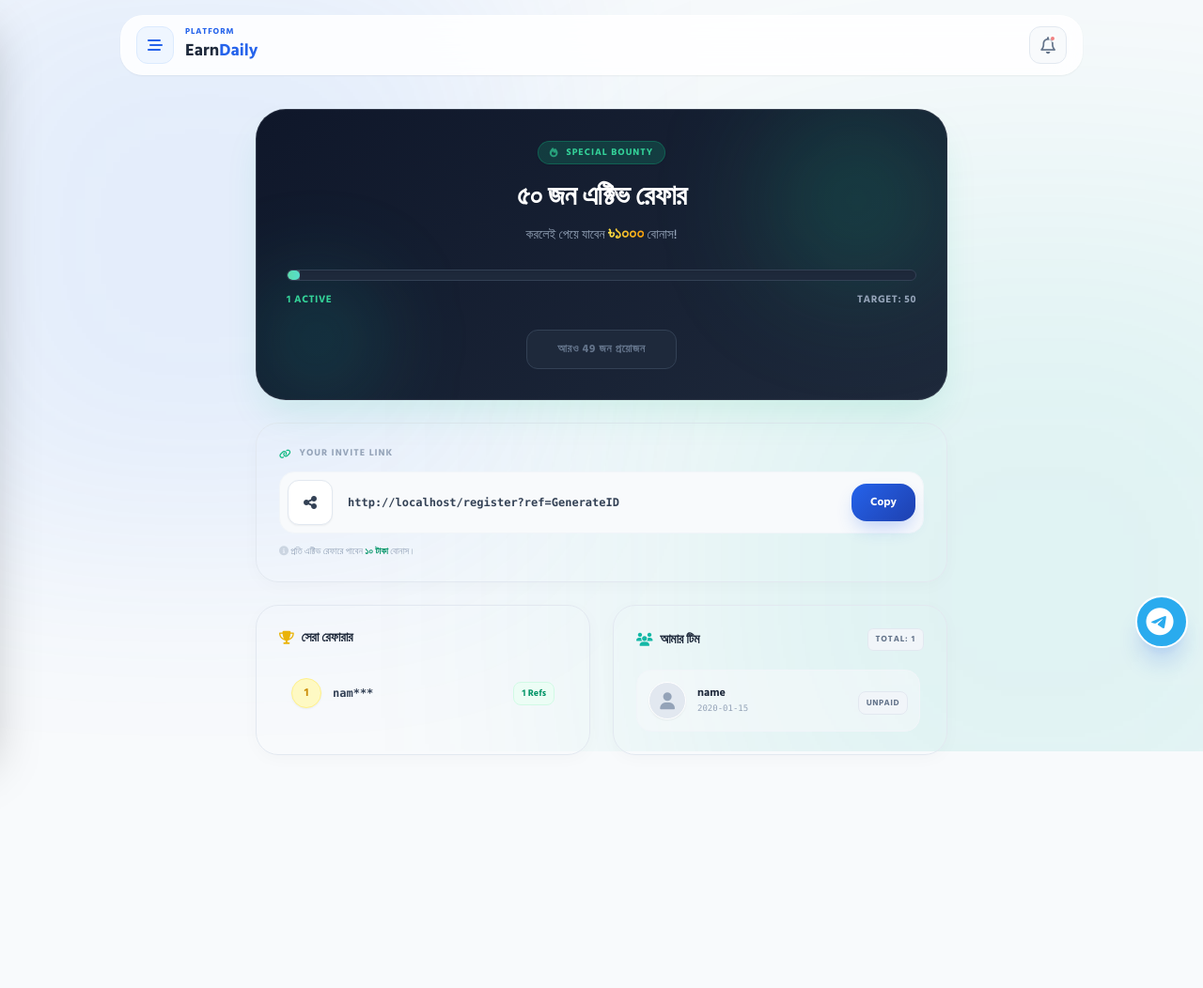
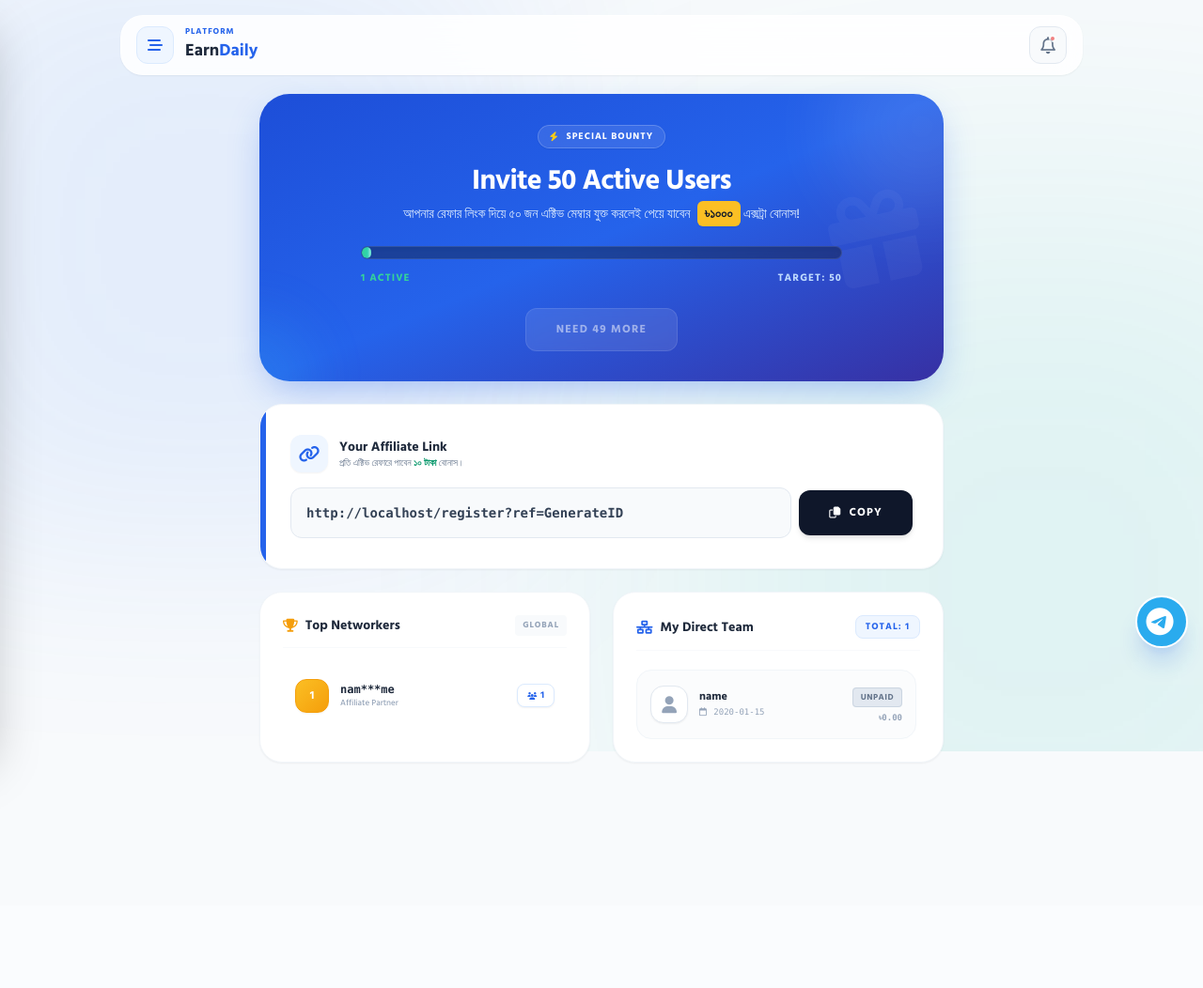
Before and after one commit to hoingut/oayrbackup, a Flask app: template templates/referrals.html in a window 1280 px wide. Shown: the whole page at 94% size. After the commit the page ends 812 px from the top, so only its background shows below. Run offline with Flask 3, Linux system fonts and the light colour scheme; the template is opened without the code that fills it: most values are stand-ins (such as "Sample title", 1, 10 or a date in 2020); data that the repository does not hold is empty; parts of the project's set-up code (start-up, migrations or seed data) failed here and were passed over; some libraries are stand-ins or nearby versions.

Commit message:
Update referrals.html

```diff
--- a/templates/referrals.html
+++ b/templates/referrals.html
@@ -2,167 +2,195 @@
 {% block content %}
 
 <style>
-    .fade-up { animation: fadeUp 0.6s cubic-bezier(0.16, 1, 0.3, 1) forwards; opacity: 0; transform: translateY(20px); }
-    @keyframes fadeUp { to { opacity: 1; transform: translateY(0); } }
+    /* Premium Entry Animations */
+    .fade-in-up { animation: fadeInUp 0.6s cubic-bezier(0.16, 1, 0.3, 1) forwards; opacity: 0; transform: translateY(20px); }
+    @keyframes fadeInUp { to { opacity: 1; transform: translateY(0); } }
 
-    .premium-dark-card {
-        background: linear-gradient(145deg, #0F172A 0%, #1E293B 100%);
-        border: 1px solid rgba(255, 255, 255, 0.1);
-        box-shadow: 0 20px 40px -10px rgba(16, 185, 129, 0.15);
+    /* Custom Scrollbar for Team List */
+    .team-scroll::-webkit-scrollbar { width: 4px; }
+    .team-scroll::-webkit-scrollbar-thumb { background: #CBD5E1; border-radius: 10px; }
+
+    /* Animated Progress Bar */
+    .progress-glow {
         position: relative;
         overflow: hidden;
     }
-
-    .gold-gradient {
-        background: linear-gradient(to right, #FDE047, #F59E0B);
-        -webkit-background-clip: text;
-        -webkit-text-fill-color: transparent;
+    .progress-glow::after {
+        content: ''; position: absolute; top: 0; left: -100%; width: 50%; height: 100%;
+        background: linear-gradient(90deg, transparent, rgba(255,255,255,0.4), transparent);
+        animation: progressShine 2s infinite;
     }
+    @keyframes progressShine { 100% { left: 200%; } }
 </style>
 
-<div class="max-w-3xl mx-auto space-y-6 fade-up pb-32 pt-4">
+<div class="max-w-4xl mx-auto space-y-6 fade-in-up pb-8 px-1">
 
-    <!-- 1. CAMPAIGN BANNER (Dark Premium) -->
-    <div class="premium-dark-card rounded-[32px] p-8 text-white text-center">
-        <!-- Ambient Glow -->
-        <div class="absolute top-0 right-0 w-48 h-48 bg-emerald-500/20 rounded-full blur-[60px] pointer-events-none"></div>
-        <div class="absolute bottom-0 left-0 w-32 h-32 bg-teal-500/20 rounded-full blur-[50px] pointer-events-none"></div>
+    <!-- ==========================================
+         1. SPECIAL BOUNTY BANNER (Corporate Blue)
+    ========================================== -->
+    <div class="bg-gradient-to-br from-blue-700 via-blue-600 to-indigo-800 rounded-[32px] p-8 text-white text-center relative overflow-hidden shadow-[0_15px_40px_-10px_rgba(37,99,235,0.4)]">
 
-        <div class="relative z-10">
-            <div class="inline-flex items-center gap-2 bg-emerald-500/20 text-emerald-400 px-3 py-1 rounded-full text-[10px] font-black uppercase tracking-widest border border-emerald-500/30 mb-4 shadow-sm">
-                <i class="fa-solid fa-fire animate-pulse"></i> Special Bounty
+        <!-- Abstract Orbs -->
+        <div class="absolute top-[-20%] right-[-10%] w-48 h-48 bg-white opacity-10 rounded-full blur-[40px] pointer-events-none"></div>
+        <div class="absolute bottom-[-20%] left-[-10%] w-32 h-32 bg-sky-400 opacity-20 rounded-full blur-[30px] pointer-events-none"></div>
+        <i class="fa-solid fa-gift absolute right-6 top-1/2 transform -translate-y-1/2 text-8xl opacity-[0.03] pointer-events-none -rotate-12"></i>
+
+        <div class="relative z-10 max-w-lg mx-auto">
+            <div class="inline-flex items-center gap-2 bg-white/10 text-white px-3 py-1 rounded-full text-[10px] font-black uppercase tracking-widest border border-white/20 mb-4 shadow-sm backdrop-blur-md">
+                <i class="fa-solid fa-bolt text-yellow-400"></i> Special Bounty
             </div>
 
-            <h2 class="text-3xl font-black mb-2 tracking-tight">৫০ জন এক্টিভ রেফার</h2>
-            <p class="text-sm text-slate-400 font-medium mb-6">করলেই পেয়ে যাবেন <span class="gold-gradient font-black text-lg">৳১০০০</span> বোনাস!</p>
+            <h2 class="text-3xl font-black mb-2 tracking-tight">Invite 50 Active Users</h2>
+            <p class="text-sm text-blue-100 font-medium mb-6">আপনার রেফার লিংক দিয়ে ৫০ জন এক্টিভ মেম্বার যুক্ত করলেই পেয়ে যাবেন <span class="bg-amber-400 text-slate-900 px-2 py-0.5 rounded-md font-black text-sm shadow-sm ml-1">৳১০০০</span> এক্সট্রা বোনাস!</p>
 
             <!-- Progress Bar -->
-            <div class="w-full bg-slate-800 rounded-full h-3 mb-3 border border-slate-700 overflow-hidden shadow-inner">
-                <div class="bg-gradient-to-r from-emerald-400 to-teal-400 h-full rounded-full transition-all duration-1000 ease-out relative"
-                     style="width: {{ (active_count / 50) * 100 }}%">
-                     <!-- Shine effect on bar -->
-                     <div class="absolute top-0 left-0 w-full h-full bg-white/20 animate-[shimmer_2s_infinite]"></div>
+            <div class="w-full bg-slate-900/40 rounded-full h-3.5 mb-3 border border-white/10 overflow-hidden shadow-inner backdrop-blur-sm">
+                <div class="bg-gradient-to-r from-emerald-400 to-teal-400 h-full rounded-full transition-all duration-1000 ease-out progress-glow"
+                     style="width: {{ (active_count / 50) * 100 if active_count < 50 else 100 }}%">
                 </div>
             </div>
 
-            <div class="flex justify-between text-[11px] font-black text-slate-400 uppercase tracking-wider mb-6">
+            <div class="flex justify-between text-[11px] font-black text-blue-200 uppercase tracking-widest mb-6">
                 <span class="text-emerald-400">{{ active_count }} Active</span>
                 <span>Target: 50</span>
             </div>
 
+            <!-- Action Button -->
             {% if active_count >= 50 %}
-                <a href="https://wa.me/8801894577178" target="_blank" class="btn-emerald text-white px-8 py-3 rounded-xl text-sm font-black shadow-lg inline-flex items-center gap-2 animate-bounce">
-                    <i class="fa-solid fa-gift"></i> পুরস্কার দাবি করুন
+                <a href="https://t.me/payrsrp" target="_blank" class="bg-gradient-to-r from-amber-400 to-amber-500 text-slate-900 px-8 py-3.5 rounded-xl text-sm font-black shadow-lg shadow-amber-500/30 inline-flex items-center gap-2 animate-bounce border border-amber-300">
+                    <i class="fa-solid fa-gift"></i> Claim Reward
                 </a>
             {% else %}
-                <button disabled class="bg-slate-800 text-slate-500 border border-slate-700 px-8 py-3 rounded-xl text-xs font-black cursor-not-allowed uppercase tracking-wider">
-                    আরও {{ 50 - active_count }} জন প্রয়োজন
+                <button disabled class="bg-white/10 text-white/50 border border-white/10 px-8 py-3.5 rounded-xl text-xs font-black cursor-not-allowed uppercase tracking-widest backdrop-blur-sm">
+                    Need {{ 50 - active_count }} More
                 </button>
             {% endif %}
         </div>
     </div>
 
-    <!-- 2. COPY LINK SECTION -->
-    <div class="clean-card p-6">
-        <label class="text-[10px] font-black text-slate-400 mb-3 block uppercase tracking-widest flex items-center gap-2">
-            <i class="fa-solid fa-link text-emerald-500"></i> Your Invite Link
-        </label>
+    <!-- ==========================================
+         2. COPY LINK SECTION (Minimalist)
+    ========================================== -->
+    <div class="bg-white p-6 sm:p-8 rounded-[24px] shadow-sm border border-slate-100 relative overflow-hidden group">
+        <div class="absolute left-0 top-0 bottom-0 w-1.5 bg-blue-600"></div>
 
-        <div class="flex items-center gap-2 bg-slate-50 p-2 rounded-2xl border border-slate-100">
-            <div class="h-12 w-12 bg-white text-slate-700 rounded-xl flex items-center justify-center shadow-sm border border-slate-200 flex-shrink-0">
-                <i class="fa-solid fa-share-nodes"></i>
+        <div class="flex items-center gap-3 mb-4">
+            <div class="h-10 w-10 bg-blue-50 text-blue-600 rounded-xl flex items-center justify-center text-lg shadow-sm">
+                <i class="fa-solid fa-link"></i>
             </div>
-            <input type="text" id="refLink" value="..." class="bg-transparent text-xs font-bold text-slate-700 w-full outline-none font-mono truncate px-2" readonly>
-            <button onclick="copyRef(this)" class="btn-emerald text-white px-5 py-3 rounded-xl text-xs font-black shadow-md active:scale-95 transition flex-shrink-0">
-                Copy
+            <div>
+                <h3 class="font-bold text-slate-800 text-sm">Your Affiliate Link</h3>
+                <p class="text-[10px] text-slate-500 font-medium">প্রতি এক্টিভ রেফারে পাবেন <b class="text-emerald-600">১০ টাকা</b> বোনাস।</p>
+            </div>
+        </div>
+
+        <div class="flex flex-col sm:flex-row items-center gap-2">
+            <input type="text" id="refLink" value="..." class="bg-slate-50 border border-slate-200 text-sm font-bold text-slate-700 w-full p-4 rounded-xl outline-none font-mono focus:border-blue-500 focus:bg-white transition" readonly>
+
+            <button onclick="copyRef(this)" class="w-full sm:w-auto bg-slate-900 text-white px-8 py-4 rounded-xl text-xs font-black uppercase tracking-widest shadow-md hover:bg-blue-600 transition flex items-center justify-center gap-2 flex-shrink-0 active:scale-95">
+                <i class="fa-regular fa-copy"></i> Copy
             </button>
         </div>
-        <p class="text-[10px] text-slate-400 mt-3 font-medium">
-            <i class="fa-solid fa-circle-info text-slate-300"></i> প্রতি এক্টিভ রেফারে পাবেন <b class="text-emerald-600">১০ টাকা</b> বোনাস।
-        </p>
     </div>
 
+    <!-- ==========================================
+         3. LEADERBOARD & MY TEAM
+    ========================================== -->
     <div class="grid md:grid-cols-2 gap-6">
-        <!-- 3. TOP REFERRERS (Leaderboard) -->
-        <div class="clean-card p-6">
-            <h3 class="font-black text-slate-800 text-sm mb-5 tracking-tight flex items-center gap-2">
-                <i class="fa-solid fa-trophy text-yellow-500"></i> সেরা রেফারার
-            </h3>
+
+        <!-- LEADERBOARD -->
+        <div class="bg-white p-6 rounded-[24px] shadow-sm border border-slate-100 flex flex-col">
+            <div class="flex items-center justify-between mb-5 border-b border-slate-50 pb-3">
+                <h3 class="font-black text-slate-800 text-sm flex items-center gap-2">
+                    <i class="fa-solid fa-trophy text-amber-500"></i> Top Networkers
+                </h3>
+                <span class="text-[9px] font-bold text-slate-400 uppercase tracking-widest bg-slate-50 px-2 py-1 rounded">Global</span>
+            </div>
+
             <div class="space-y-3">
                 {% for top in leaderboard %}
-                <div class="flex items-center justify-between p-3 rounded-2xl hover:bg-slate-50 transition border border-transparent hover:border-slate-100">
+                <div class="flex items-center justify-between p-3 rounded-2xl transition border border-transparent hover:border-blue-100 hover:bg-blue-50/50 group">
                     <div class="flex items-center gap-3">
-                        <div class="h-8 w-8 rounded-full flex items-center justify-center font-black text-xs shadow-sm
-                            {% if loop.index == 1 %} bg-yellow-100 text-yellow-600 border border-yellow-200
-                            {% elif loop.index == 2 %} bg-slate-200 text-slate-600 border border-slate-300
-                            {% elif loop.index == 3 %} bg-orange-100 text-orange-600 border border-orange-200
-                            {% else %} bg-slate-50 text-slate-400 border border-slate-100 {% endif %}">
+                        <div class="h-9 w-9 rounded-xl flex items-center justify-center font-black text-xs shadow-sm border
+                            {% if loop.index == 1 %} bg-gradient-to-br from-amber-400 to-amber-500 text-white border-amber-500
+                            {% elif loop.index == 2 %} bg-slate-200 text-slate-600 border-slate-300
+                            {% elif loop.index == 3 %} bg-orange-200 text-orange-700 border-orange-300
+                            {% else %} bg-slate-50 text-slate-400 border-slate-100 {% endif %}">
                             {{ loop.index }}
                         </div>
-                        <p class="text-xs font-bold text-slate-700 font-mono">{{ top.email.split('@')[0][:3] }}***</p>
+                        <div>
+                            <p class="text-xs font-bold text-slate-800 font-mono">{{ top.email.split('@')[0][:3] }}***{{ top.email.split('@')[0][-2:] }}</p>
+                            <p class="text-[9px] text-slate-400 font-medium">Affiliate Partner</p>
+                        </div>
                     </div>
-                    <span class="text-[10px] font-black text-emerald-600 bg-emerald-50 border border-emerald-100 px-2 py-1 rounded-lg">
-                        {{ top.count }} Refs
+                    <span class="text-[10px] font-black text-blue-600 bg-white border border-blue-100 px-2.5 py-1 rounded-lg shadow-sm flex items-center gap-1 group-hover:bg-blue-600 group-hover:text-white transition">
+                        <i class="fa-solid fa-users text-[8px]"></i> {{ top.count }}
                     </span>
                 </div>
                 {% endfor %}
             </div>
         </div>
 
-        <!-- 4. MY TEAM LIST -->
-        <div class="clean-card p-6 flex flex-col h-full">
-            <div class="flex justify-between items-center mb-5">
-                <h3 class="font-black text-slate-800 text-sm tracking-tight flex items-center gap-2">
-                    <i class="fa-solid fa-users text-teal-500"></i> আমার টিম
+        <!-- MY TEAM -->
+        <div class="bg-white p-6 rounded-[24px] shadow-sm border border-slate-100 flex flex-col h-full">
+            <div class="flex justify-between items-center mb-5 border-b border-slate-50 pb-3">
+                <h3 class="font-black text-slate-800 text-sm flex items-center gap-2">
+                    <i class="fa-solid fa-network-wired text-blue-600"></i> My Direct Team
                 </h3>
-                <span class="text-[9px] bg-slate-100 text-slate-500 px-2 py-1 rounded-md font-black uppercase tracking-widest border border-slate-200">
+                <span class="text-[10px] bg-blue-50 text-blue-600 px-2.5 py-1 rounded-lg font-black uppercase tracking-widest border border-blue-100">
                     Total: {{ total_count }}
                 </span>
             </div>
 
-            <div class="space-y-3 overflow-y-auto pr-1 flex-grow" style="max-height: 300px;">
+            <!-- Scrollable Team List -->
+            <div class="space-y-3 overflow-y-auto pr-1 flex-grow team-scroll" style="max-height: 350px;">
                 {% for ref in referrals %}
-                <div class="flex items-center justify-between p-3 rounded-2xl border border-slate-100 hover:shadow-md transition bg-slate-50/50">
+                <div class="flex items-center justify-between p-3.5 rounded-2xl border border-slate-100 hover:border-blue-200 hover:shadow-sm transition bg-slate-50/50">
+
                     <div class="flex items-center gap-3">
-                        <div class="h-10 w-10 rounded-full flex items-center justify-center text-lg shadow-sm border border-white
-                            {{ 'bg-emerald-100 text-emerald-600' if ref.is_active else 'bg-slate-200 text-slate-400' }}">
+                        <div class="h-10 w-10 rounded-[14px] flex items-center justify-center text-lg shadow-sm border
+                            {{ 'bg-emerald-50 text-emerald-600 border-emerald-100' if ref.is_active else 'bg-white text-slate-400 border-slate-200' }}">
                             <i class="fa-solid fa-user"></i>
                         </div>
                         <div>
-                            <p class="text-xs font-bold text-slate-800 truncate w-24 sm:w-auto">{{ ref.email.split('@')[0] }}</p>
-                            <p class="text-[9px] text-slate-400 font-mono mt-0.5">{{ ref.created_at[:10] }}</p>
+                            <p class="text-xs font-bold text-slate-800 truncate w-24 sm:w-32">{{ ref.email.split('@')[0] }}</p>
+                            <p class="text-[9px] text-slate-400 font-mono mt-0.5"><i class="fa-regular fa-calendar mr-0.5"></i> {{ ref.created_at[:10] }}</p>
                         </div>
                     </div>
 
                     <div class="text-right">
                         {% if ref.is_active %}
-                            <span class="text-[9px] font-black bg-emerald-50 text-emerald-600 border border-emerald-100 px-2 py-1 rounded-lg uppercase tracking-wider">
+                            <span class="text-[9px] font-black bg-emerald-500 text-white border border-emerald-600 px-2 py-0.5 rounded uppercase tracking-wider shadow-sm">
                                 Active
                             </span>
-                            <p class="text-[9px] text-emerald-500 font-bold mt-1">+৳10 Earned</p>
+                            <p class="text-[9px] text-emerald-600 font-bold mt-1.5 font-mono">+৳10.00</p>
                         {% else %}
-                            <span class="text-[9px] font-black bg-slate-100 text-slate-500 border border-slate-200 px-2 py-1 rounded-lg uppercase tracking-wider">
+                            <span class="text-[9px] font-black bg-slate-200 text-slate-500 border border-slate-300 px-2 py-0.5 rounded uppercase tracking-wider">
                                 Unpaid
                             </span>
+                            <p class="text-[9px] text-slate-400 font-bold mt-1.5 font-mono">৳0.00</p>
                         {% endif %}
                     </div>
                 </div>
                 {% else %}
-                <div class="text-center py-10">
-                    <div class="h-16 w-16 bg-slate-50 rounded-full flex items-center justify-center mx-auto mb-3 text-2xl text-slate-300">
-                        <i class="fa-solid fa-user-xmark"></i>
+                <div class="text-center py-12">
+                    <div class="h-16 w-16 bg-slate-50 rounded-[16px] border border-slate-100 flex items-center justify-center mx-auto mb-3 text-2xl text-slate-300">
+                        <i class="fa-solid fa-user-plus"></i>
                     </div>
-                    <p class="text-xs font-bold text-slate-500">টিম মেম্বার নেই</p>
+                    <p class="text-sm font-bold text-slate-700">টিম মেম্বার নেই</p>
+                    <p class="text-[10px] text-slate-400 mt-1">লিংক কপি করে বন্ধুদের ইনভাইট করুন।</p>
                 </div>
                 {% endfor %}
             </div>
         </div>
+
     </div>
 
 </div>
 
 <!-- Scripts -->
 <script>
+    // Generate Dynamic Ref Link based on User ID
     document.addEventListener('DOMContentLoaded', () => {
         const domain = window.location.origin;
         const uniqueCode = "{{ user.referral_code if user.referral_code else 'GenerateID' }}";
@@ -174,19 +202,22 @@
         }
     });
 
+    // Copy Link Logic with Premium UI Feedback
     function copyRef(btnElement) {
         const copyText = document.getElementById("refLink");
         copyText.select();
-        copyText.setSelectionRange(0, 99999);
+        copyText.setSelectionRange(0, 99999); // For mobile devices
         navigator.clipboard.writeText(copyText.value);
 
-        const originalText = btnElement.innerText;
-        btnElement.innerHTML = '<i class="fa-solid fa-check"></i>';
-        btnElement.classList.add("bg-slate-800");
+        const originalHTML = btnElement.innerHTML;
+        btnElement.innerHTML = '<i class="fa-solid fa-check text-white"></i> Copied!';
+        btnElement.classList.replace("bg-slate-900", "bg-emerald-500");
+        btnElement.classList.replace("hover:bg-blue-600", "hover:bg-emerald-600");
 
         setTimeout(() => {
-            btnElement.innerText = originalText;
-            btnElement.classList.remove("bg-slate-800");
+            btnElement.innerHTML = originalHTML;
+            btnElement.classList.replace("bg-emerald-500", "bg-slate-900");
+            btnElement.classList.replace("hover:bg-emerald-600", "hover:bg-blue-600");
         }, 2000);
     }
 </script>
```
